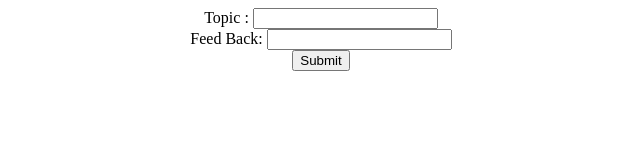
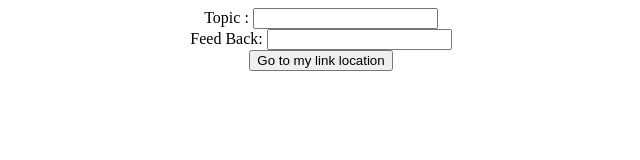
Before and after one commit to TreOdeen/NHD-Feed-Back, a plain HTML site: page index.html in a window 1280 px wide. Shown: the whole page, without its empty margins (319-959 px from the left). Drawn offline with Linux system fonts and the light colour scheme.

Commit message:
Update index.html

```diff
--- a/index.html
+++ b/index.html
@@ -8,7 +8,10 @@
 <form action="demo_form.asp">
 Topic : <input type="text" name="Topic" value=""><br>
 Feed Back: <input type="text" name="Feed Back" value=""><br>
-<input type="submit" value="Submit">
+<form action="https://treodeen.github.io/Thanks/" method="get">
+    <input type="submit" value="Go to my link location"
+         name="Submit" id="frm1_submit" />
+</form>
 </form>
 <center>
 </body>
```
